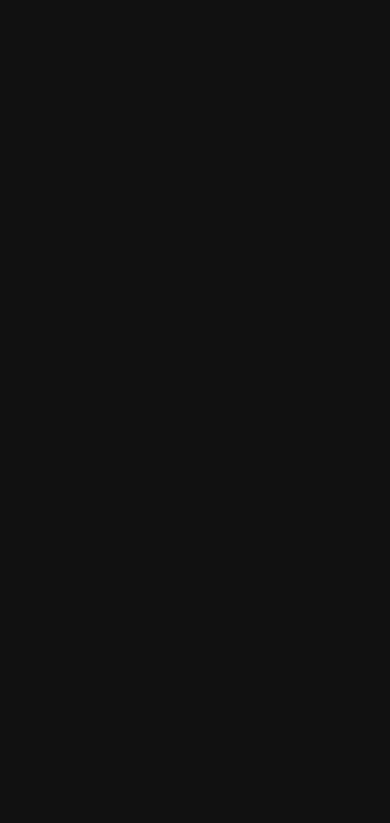
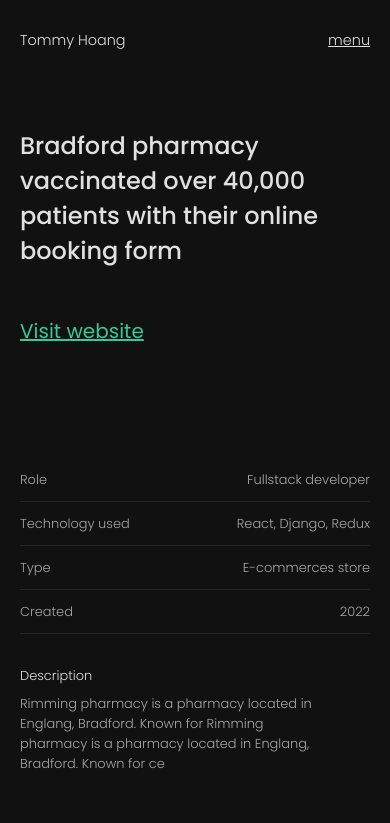
Before and after one commit to tommyyh/portfolio-new, a React (Create React App) app in the folder client/: page /my-work/34928 in a window 390 px wide. Before the commit this address had no page. Shown: the top 823 px of the page. Built offline with nearby package versions, Linux system fonts and the light colour scheme.

Commit message:
Added website detail page for mobile

```diff
--- a/client/src/App.js
+++ b/client/src/App.js
@@ -2,6 +2,7 @@ import React from 'react';
 import { BrowserRouter as Router, Route, Routes } from 'react-router-dom';
 import Home from './pages/Home/Home';
 import MyWork from './pages/MyWork/MyWork';
+import Website from './pages/Website/Website';
 
 function App() {
   return (
@@ -9,6 +10,7 @@ function App() {
       <Routes>
         <Route exact path='/' element={<Home />} />
         <Route exact path='/my-work' element={<MyWork />} />
+        <Route exact path='/my-work/:id' element={<Website />} />
         {/* <Route path='*' element={<NotFound />} /> */}
       </Routes>
     </Router>
--- a/client/src/components/Reviews/Reviews.js
+++ b/client/src/components/Reviews/Reviews.js
@@ -18,7 +18,9 @@ const Reviews = () => {
 
       firstRef.current.style.marginLeft = `-${newMargin}px`;
 
-      document.body.style.overflowY = 'initial';
+      setTimeout(() => {
+        document.body.style.overflowY = 'initial';
+      }, 200);
       setCounter(counter + 1);
     }
   };
--- a/client/src/components/Reviews/reviews.module.scss
+++ b/client/src/components/Reviews/reviews.module.scss
@@ -39,6 +39,11 @@
 .reviews-lamp {
   position: relative;
   margin: 0 0 10rem 5.25rem;
+
+  & svg {
+    position: relative;
+    z-index: 16;
+  }
 }
 
 .reviews-lamp-light {
@@ -47,7 +52,7 @@
   height: 94px;
   left: -2.7rem;
   margin-top: -0.6rem;
-  z-index: -1;
+  z-index: 15;
 
   background: rgba(241, 241, 241, 0.7);
   filter: blur(54px);
--- a/client/src/components/Work/components/Websites.js
+++ b/client/src/components/Work/components/Websites.js
@@ -15,7 +15,7 @@ const Websites = ({ detailed }) => {
           'Bradford pharmacy vaccinated over 40,000 patients with their online booking form'
         }
         detailed={detailed}
-        link={'/'}
+        link={'/my-work/34928'}
         role={'Fullstack developer'}
       />
       <Project
@@ -26,7 +26,7 @@ const Websites = ({ detailed }) => {
           'Bradford pharmacy vaccinated over 40,000 patients with their online booking form'
         }
         detailed={detailed}
-        link={'/'}
+        link={'/my-work/34928'}
         role={'UX/UI developer'}
       />
       <Project
@@ -37,7 +37,7 @@ const Websites = ({ detailed }) => {
           'Bradford pharmacy vaccinated over 40,000 patients with their online booking form'
         }
         detailed={detailed}
-        link={'/'}
+        link={'/my-work/34928'}
         role={'Fullstack developer'}
       />
       <Project
@@ -48,7 +48,7 @@ const Websites = ({ detailed }) => {
           'Bradford pharmacy vaccinated over 40,000 patients with their online booking form'
         }
         detailed={detailed}
-        link={'/'}
+        link={'/my-work/34928'}
         role={'UX/UI developer'}
       />
     </div>
@@ -66,7 +66,7 @@ const Project = ({
 }) => {
   return (
     <div className={css['project']}>
-      <Link to={'/'} className={css['project-img-link']}>
+      <Link to={link} className={css['project-img-link']}>
         <img src={img} alt='Project thumbnail' />
       </Link>
 
@@ -80,10 +80,14 @@ const Project = ({
         <h5 className={css['project-subtitle']}>{subTitle}</h5>
         <h3>{detailed ? detailedTitle : title}</h3>
 
-        <h5 className={css['project-role']}>Role: {role}</h5>
-        <Link to={link} className={css['project-learn-more']}>
-          Learn More
-        </Link>
+        {detailed && (
+          <>
+            <h5 className={css['project-role']}>Role: {role}</h5>
+            <Link to={link} className={css['project-learn-more']}>
+              Learn More
+            </Link>
+          </>
+        )}
       </div>
     </div>
   );
--- a/client/src/components/Work/work.module.scss
+++ b/client/src/components/Work/work.module.scss
@@ -2,6 +2,8 @@
 
 .work {
   padding: 4rem $padding 0 $padding;
+
+  background: transparent;
 
   & h2 {
     margin-bottom: 2rem;
--- a/client/src/pages/Home/component/goal.module.scss
+++ b/client/src/pages/Home/component/goal.module.scss
@@ -29,6 +29,8 @@
     margin-bottom: 10rem;
 
     & svg {
+      position: relative;
+      z-index: 16;
       margin: 1.5rem 0 0 0;
     }
 
@@ -38,7 +40,7 @@
       height: 6.5rem;
       left: -1.85rem;
       margin-top: -0.5rem;
-      z-index: -1;
+      z-index: 15;
 
       background: $accent;
       opacity: 75%;
--- a/client/src/pages/MyWork/components/landing.module.scss
+++ b/client/src/pages/MyWork/components/landing.module.scss
@@ -1,7 +1,7 @@
 @import '../../../assets/scss/global.scss';
 
 .landing {
-  padding: 20rem $padding 0 $padding;
+  padding: 18rem $padding 0 $padding;
 
   & .landing-go-back {
     font-size: 0.75rem;
@@ -10,7 +10,7 @@
   }
 
   & h1 {
-    margin: -1rem 0 -1.8rem 0;
+    margin: -1rem 0 -2.7rem 0;
 
     font-size: 4rem;
     font-weight: 600;
--- /dev/null
+++ b/client/src/pages/Website/Website.js
@@ -0,0 +1,26 @@
+import React, { useEffect } from 'react';
+import Navbar from '../../components/Navbar/Navbar';
+import Footer from '../../components/Footer/Footer';
+import Landing from './components/Landing';
+import Work from '../../components/Work/Work';
+
+const Website = () => {
+  useEffect(() => {
+    // Goes to top after page change
+    window.scrollTo({
+      top: 0,
+      left: 0,
+      behavior: 'auto',
+    });
+  }, []);
+
+  return (
+    <>
+      <Navbar />
+      <Landing />
+      <Footer />
+    </>
+  );
+};
+
+export default Website;
--- /dev/null
+++ b/client/src/pages/Website/components/Landing.js
@@ -0,0 +1,48 @@
+import React from 'react';
+import css from './landing.module.scss';
+import { Link } from 'react-router-dom';
+import RimmingtonImg from '../../../assets/images/rimmington.png';
+
+const Landing = () => {
+  return (
+    <main className={css['landing']}>
+      <div className={css['landing-main']}>
+        <h1>
+          Bradford pharmacy vaccinated over 40,000 patients with their online
+          booking form
+        </h1>
+        <a href={'https://rimmington.vercel.app/'}>Visit website</a>
+      </div>
+
+      <div className={css['landing-details']}>
+        <Detail title={'Role'} text={'Fullstack developer'} />
+        <Detail title={'Technology used'} text={'React, Django, Redux'} />
+        <Detail title={'Type'} text={'E-commerces store'} />
+        <Detail title={'Created'} text={'2022'} />
+        <Detail
+          title={'Description'}
+          text={
+            'Rimming pharmacy is a pharmacy located in Englang, Bradford. Known for Rimming pharmacy is a pharmacy located in Englang, Bradford. Known for ce'
+          }
+          column={true}
+        />
+      </div>
+
+      <img src={RimmingtonImg} alt='Website preview' />
+      <img src={RimmingtonImg} alt='Website preview' />
+    </main>
+  );
+};
+
+const Detail = ({ title, text, column }) => {
+  return (
+    <div
+      className={column ? css['landing-detail-column'] : css['landing-detail']}
+    >
+      <h4>{title}</h4>
+      <p>{text}</p>
+    </div>
+  );
+};
+
+export default Landing;
--- /dev/null
+++ b/client/src/pages/Website/components/landing.module.scss
@@ -0,0 +1,79 @@
+@import '../../../assets/scss/global.scss';
+
+.landing {
+  padding: 3rem $padding 0 $padding;
+
+  & img {
+    width: 100%;
+    margin-top: 1.2rem;
+
+    &:first-child {
+      margin-top: 0;
+    }
+
+    &:last-child {
+      margin-bottom: 10rem;
+    }
+  }
+}
+
+.landing-main {
+  & h1 {
+    margin: 0 0 3rem 0;
+
+    font-size: 1.5rem;
+    font-weight: 500;
+    color: $second;
+  }
+
+  & a {
+    font-weight: 400;
+    font-size: 1.25rem;
+    color: $accent;
+  }
+}
+
+.landing-details {
+  margin: 7rem 0 0 0;
+}
+
+.landing-detail {
+  display: flex;
+  align-items: center;
+  justify-content: space-between;
+
+  width: 100%;
+  height: 2.75rem;
+  border-bottom: 1.4px #252525 solid;
+
+  & h4 {
+    color: $text;
+    font-weight: 300;
+    font-size: 0.81rem;
+  }
+
+  & p {
+    color: $text;
+    font-weight: 300;
+    font-size: 0.81rem;
+  }
+}
+
+.landing-detail-column {
+  padding: 2rem 0;
+  width: 100%;
+
+  & h4 {
+    color: $second;
+    font-weight: 300;
+    font-size: 0.81rem;
+  }
+
+  & p {
+    margin: 0.5rem 3rem 0 0;
+
+    color: $text;
+    font-weight: 300;
+    font-size: 0.81rem;
+  }
+}
```
